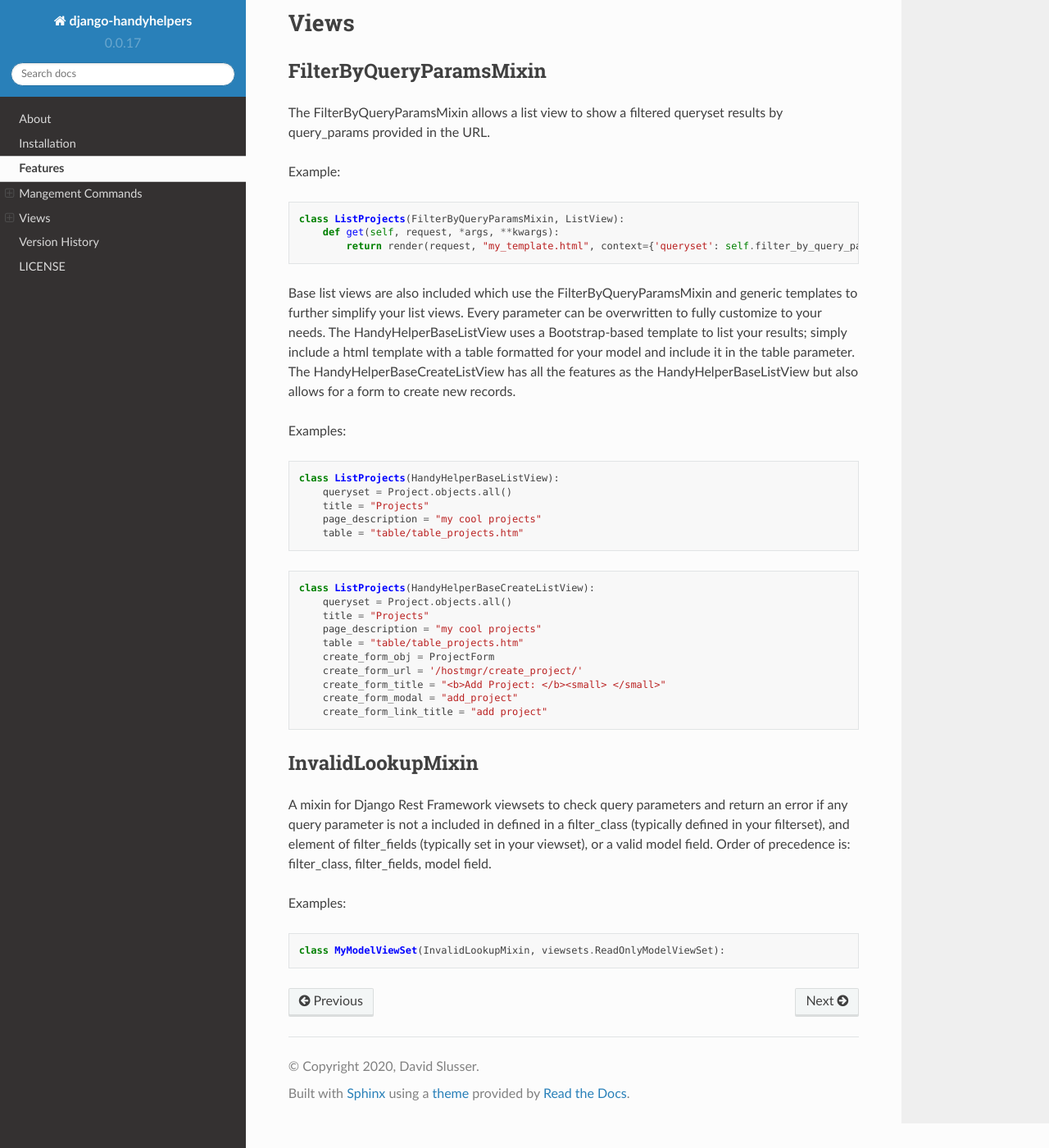
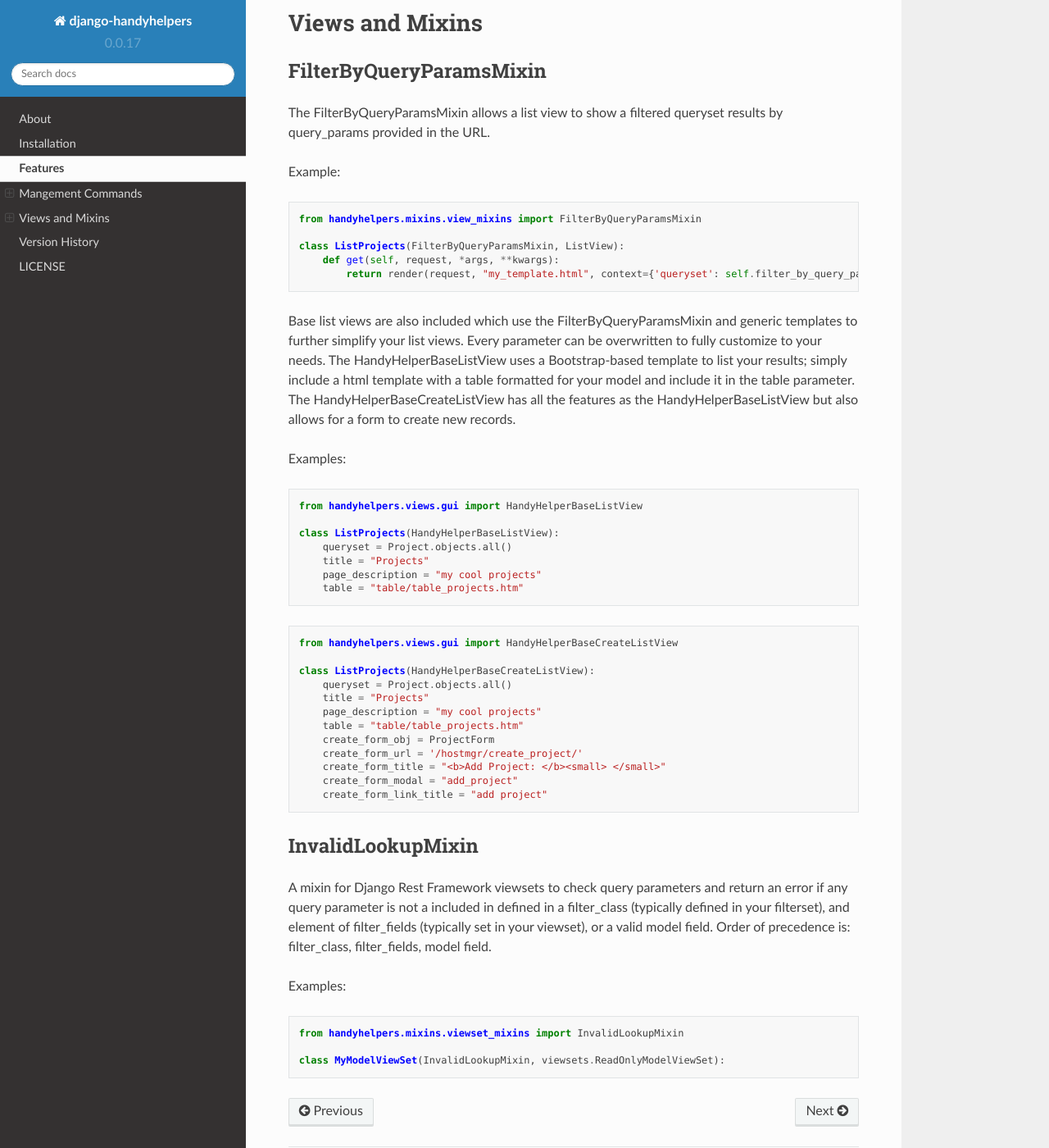
Before and after one commit to davidslusser/django-handyhelpers, a Sphinx documentation site: the page built from docs/source/features.rst, in a window 1280 px wide and 1400 px high, scrolled down 981 px. Shown: the whole window at 82% size. Built offline with Sphinx 7.4.7 and the Read the Docs theme 2.0.0, drawn with Linux system fonts in a browser that asks for light colours; pages that are not in the unit, such as notebooks, are missing from menus.

Commit message:
updating docs

```diff
--- a/docs/source/features.rst
+++ b/docs/source/features.rst
@@ -47,8 +47,8 @@ Command Examples:
 ..
 
 
-Views
-=====
+Views and Mixins
+================
 
 FilterByQueryParamsMixin
 ------------------------
@@ -57,6 +57,8 @@ The FilterByQueryParamsMixin allows a list view to show a filtered queryset resu
 Example:
 
 .. code-block:: python
+
+    from handyhelpers.mixins.view_mixins import FilterByQueryParamsMixin
 
     class ListProjects(FilterByQueryParamsMixin, ListView):
         def get(self, request, *args, **kwargs):
@@ -74,6 +76,8 @@ Examples:
 
 .. code-block:: python
 
+    from handyhelpers.views.gui import HandyHelperBaseListView
+
     class ListProjects(HandyHelperBaseListView):
         queryset = Project.objects.all()
         title = "Projects"
@@ -83,6 +87,8 @@ Examples:
 ..
 
 .. code-block:: python
+
+    from handyhelpers.views.gui import HandyHelperBaseCreateListView
 
     class ListProjects(HandyHelperBaseCreateListView):
         queryset = Project.objects.all()
@@ -109,6 +115,8 @@ Examples:
 
 .. code-block:: python
 
+    from handyhelpers.mixins.viewset_mixins import InvalidLookupMixin
+
     class MyModelViewSet(InvalidLookupMixin, viewsets.ReadOnlyModelViewSet):
 
 ..
```
Also changed, not shown: README.md (+3 -0 lines), 1 other file.
